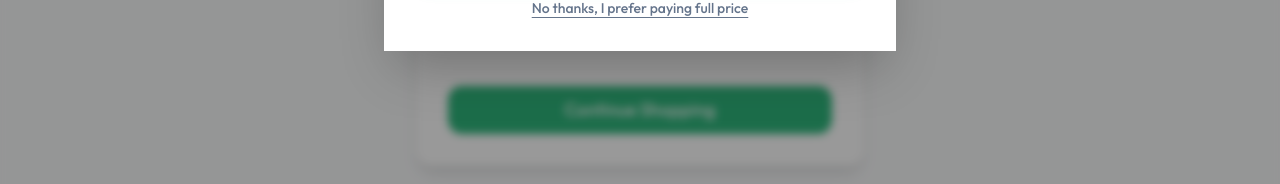
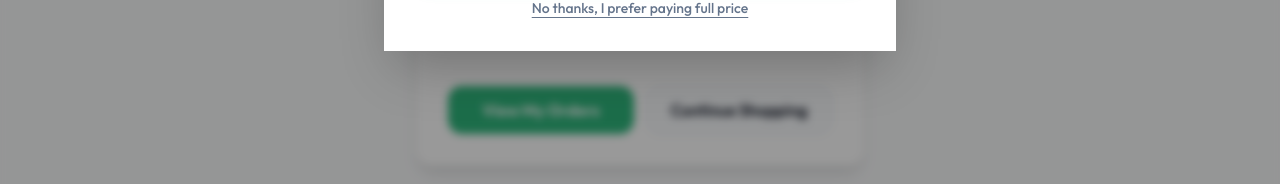
Before and after one commit to rifat-sarker/MediStore-Client, a Next.js app: page /payment/success in a window 1280 px wide. Shown: the part 578-762 px from the top of the page. Built offline with nearby package versions, Linux system fonts and the light colour scheme; no server answers.

Commit message:
feat(checkout): connect SSLCommerz payment flow and post-payment order tracking

```diff
--- a/src/app/(withCommonLayout)/cart/page.tsx
+++ b/src/app/(withCommonLayout)/cart/page.tsx
@@ -184,7 +184,7 @@ const CartPage = () => {
             className="w-full h-12 text-lg font-semibold bg-primary hover:bg-primary/90 shadow-lg shadow-primary/20 transition-all hover:scale-[1.02]"
             onClick={async () => {
               const address = (document.getElementById('shippingAddress') as HTMLTextAreaElement)?.value;
-              const method = (document.getElementById('paymentMethod') as HTMLSelectElement)?.value;
+              const method = (document.getElementById('paymentMethod') as HTMLSelectElement)?.value || "SSLCOMMERZ";
 
               if (!address) {
                 toast.error("Please enter a shipping address");
@@ -209,27 +209,27 @@ const CartPage = () => {
                 const result = await createOrder(orderData);
 
                 if (result?.success) {
+                  dispatch(clearCart());
+                  // If SSLCommerz payment URL returned, redirect directly to SSLCommerz Sandbox Gateway
+                  if (result?.data?.paymentUrl) {
+                    toast.success("Redirecting to SSLCommerz Secure Gateway...");
+                    window.location.href = result.data.paymentUrl;
+                    return;
+                  }
                   toast.success("Order placed successfully!");
-                  dispatch(clearCart());
                   window.location.href = "/orders";
                 } else {
-                  // MOCK SUCCESS FALLBACK IF API FAILS
-                  toast.success("Order placed successfully! (Mock Simulation)");
-                  dispatch(clearCart());
-                  window.location.href = "/orders";
+                  toast.error(result?.message || "Failed to place order. Please make sure you are logged in.");
                 }
-              } catch (error) {
-                // MOCK SUCCESS FALLBACK IF API FAILS
-                toast.success("Order placed successfully! (Mock Simulation)");
-                dispatch(clearCart());
-                window.location.href = "/orders";
+              } catch (error: any) {
+                toast.error(error?.message || "An error occurred during checkout.");
               } finally {
                 setIsCheckingOut(false);
               }
             }}
             disabled={isCheckingOut}
           >
-            {isCheckingOut ? "Processing Securely..." : "Confirm Secure Order"}
+            {isCheckingOut ? "Connecting to Gateway..." : "Proceed to Secure Payment"}
           </Button>
         </div>
       </div>
--- a/src/app/(withCommonLayout)/payment/success/page.tsx
+++ b/src/app/(withCommonLayout)/payment/success/page.tsx
@@ -23,9 +23,12 @@ const PaymentSuccessPage = async ({ searchParams }: { searchParams: Promise<Sear
           </div>
         )}
 
-        <div className="pt-4">
-          <Link href="/">
-            <Button className="w-full h-12 text-lg">Continue Shopping</Button>
+        <div className="pt-4 flex flex-col sm:flex-row gap-3">
+          <Link href="/orders" className="flex-1">
+            <Button className="w-full h-12 text-base font-bold bg-primary hover:bg-primary/90">View My Orders</Button>
+          </Link>
+          <Link href="/medicines" className="flex-1">
+            <Button variant="outline" className="w-full h-12 text-base font-semibold">Continue Shopping</Button>
           </Link>
         </div>
       </div>
--- a/src/services/Order/index.ts
+++ b/src/services/Order/index.ts
@@ -7,12 +7,16 @@ const getApiBaseUrl = () => {
   return process.env.NEXT_PUBLIC_BASE_API || "http://localhost:5001/api/v1";
 };
 
+import { getAccessToken } from "../AuthService/userUtils";
+
 export const createOrder = async (orderData: any) => {
   try {
+    const token = await getAccessToken();
     const res = await fetch(`${getApiBaseUrl()}/orders`, {
       method: "POST",
       headers: {
         "Content-Type": "application/json",
+        ...(token ? { Authorization: `Bearer ${token}` } : {}),
       },
       body: JSON.stringify(orderData),
     });
```
